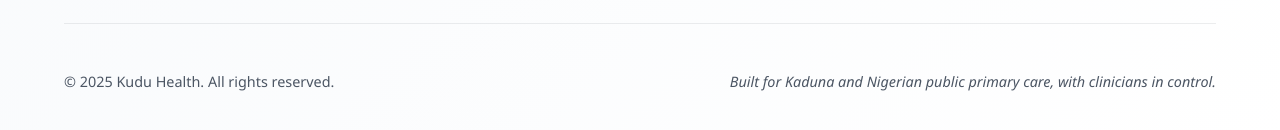
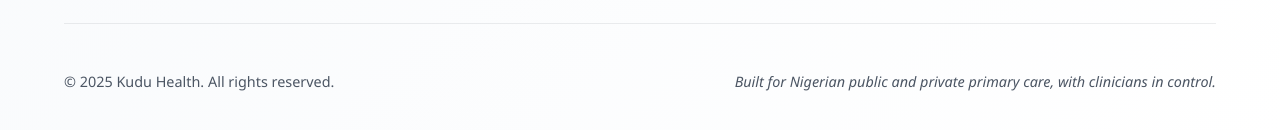
Before and after one commit to Zeeson-Information-Technology/kudu, a Next.js app in the folder apps/marketing/: page / in a window 1280 px wide. Shown: the part 4015-4145 px from the top of the page. Built offline with nearby package versions, Linux system fonts and the light colour scheme.

Commit message:
update footerNote

```diff
--- a/apps/marketing/content/site.ts
+++ b/apps/marketing/content/site.ts
@@ -31,5 +31,5 @@ export const site = {
     { label: "Instagram", href: "https://instagram.com/kuduhealth", icon: "instagram" }
   ],
   rights: "All rights reserved.",
-  footerNote: "Built for Kaduna and Nigerian public primary care, with clinicians in control."
+  footerNote: "Built for Nigerian public and private primary care, with clinicians in control."
 };
```
